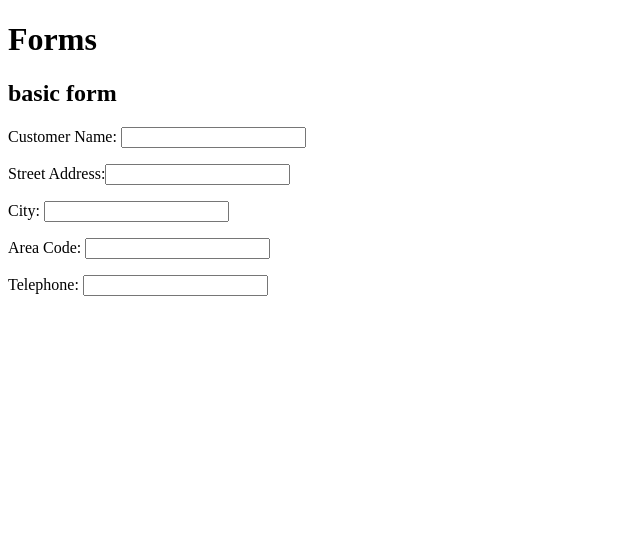
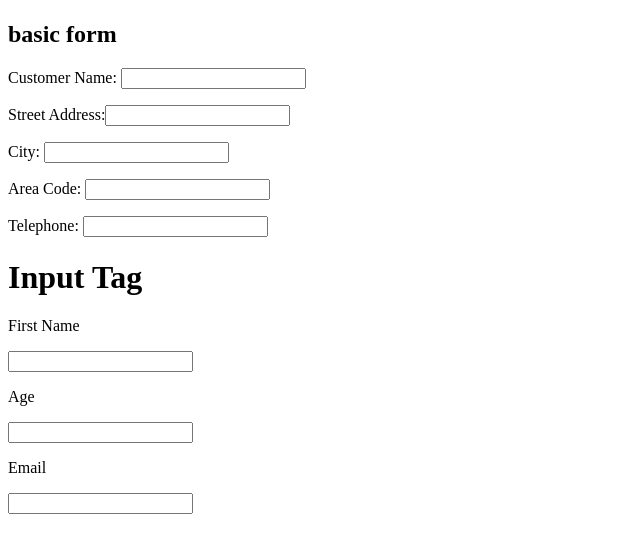
Before and after one commit to lsouth2142/HTMLRecapProject, a plain HTML site: page index.html in a window 1280 px wide. Shown: the whole page, without its empty margins (0-640 px from the left). Drawn offline with Linux system fonts and the light colour scheme.

Commit message:
inputs for name has been added

```diff
--- a/index.html
+++ b/index.html
@@ -4,11 +4,12 @@
     <meta charset="UTF-8">
     <meta http-equiv="X-UA-Compatible" content="IE=edge">
     <meta name="viewport" content="width=device-width, initial-scale=1.0">
-    <title>Document</title>
+    <title>HTML Recap Project</title>
 <link rel="stylesheet" href="Index.css">
 </head>
+
 <body>
-    <h1>Forms</h1>
+    <h1></h1>
 
     <h2>basic form</h2>
     <div>
@@ -29,6 +30,21 @@
             <label>Telephone: <input /></label>
           </p>
       </form>
-        </div>
-</body>
+    </div>
+
+    <H1>Input Tag</H1>
+    <div>
+
+      <p>First Name</p>
+      <input>
+    </div>
+    <div>
+      <p>Age</p>
+      <input type="number" />
+    </div>
+    <div>
+      <p>Email</p>
+      <input type="email" />
+    </div>
+  </body>
 </html>
```
